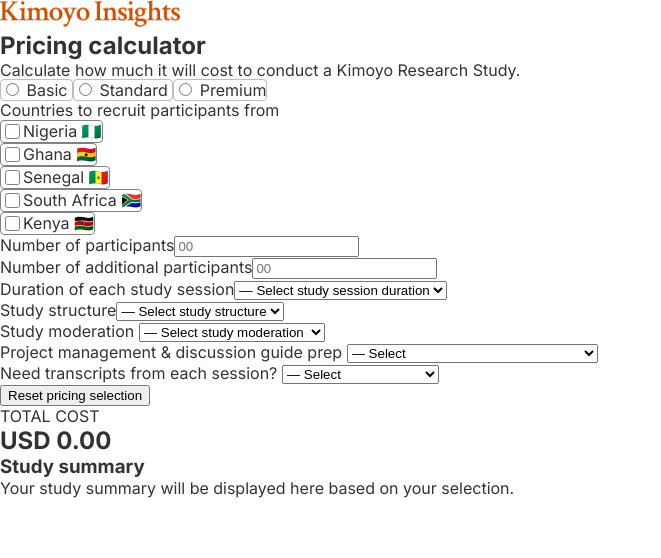
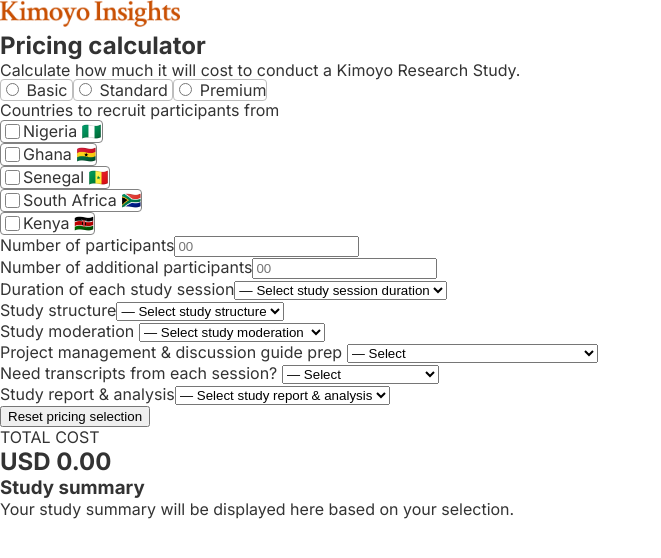
Before and after one commit to Samuel-Anumudu/pricing-calculator, a Vue app: page / in a window 1280 px wide. Shown: the top 558 px of the page, without its empty margins (0-661 px from the left). Built offline with nearby package versions, Linux system fonts and the light colour scheme.

Commit message:
Added study report component and computed its value to add to total cost

```diff
--- /dev/null
+++ b/src/components/dropdowns/StudyReport.vue
@@ -0,0 +1,36 @@
+<template>
+  <div id="study-report">
+    <label for="studyReport">Study report & analysis</label>
+    <select id="studyReport" v-model="studyReportSelected" @change="updateStudyReport">
+      <option value="">— Select study report & analysis</option>
+      <option value="I will need a study report">I will need a study report</option>
+      <option value="I don't need a study report">I don't need a study report</option>
+    </select>
+  </div>
+</template>
+
+<script lang="ts">
+import { defineComponent, ref } from 'vue'
+import type { PropType } from 'vue'
+
+export default defineComponent({
+  name: 'StudyReport',
+  props: {
+    initialSelect: {
+      type: String as PropType<string>,
+      default: ''
+    }
+  },
+  emits: ['updateStudyReport'],
+  setup(props, { emit }) {
+    const studyReportSelected = ref<string>(props.initialSelect)
+
+    const updateStudyReport = () => {
+      emit('updateStudyReport', studyReportSelected.value)
+    }
+    return { studyReportSelected, updateStudyReport }
+  }
+})
+</script>
+
+<style scoped></style>
--- a/src/components/layouts/MainSection.vue
+++ b/src/components/layouts/MainSection.vue
@@ -47,6 +47,12 @@
         <StudyTranscript
           :initialSelect="studyTranscriptSelected"
           @updateSelected="onUpdateStudyTranscript"
+          :key="resetInstance"
+        />
+
+        <StudyReport
+          :initialSelect="studyReportSelected"
+          @updateStudyReport="onUpdateStudyReport"
           :key="resetInstance"
         />
 
@@ -115,6 +121,16 @@
               }}
             </li>
           </ul>
+
+          <ul class="selected-study-report">
+            <li v-show="studyReportSelected">
+              {{
+                studyReportSelected === 'I will need a study report'
+                  ? 'Need study report and analysis'
+                  : 'No study report and analysis needed'
+              }}
+            </li>
+          </ul>
         </div>
       </div>
     </section>
@@ -131,6 +147,7 @@
 import StudyModeration from '@/components/dropdowns/StudyModeration.vue'
 import ProjectManagement from '@/components/dropdowns/ProjectManagement.vue'
 import StudyTranscript from '@/components/dropdowns/StudyTranscript.vue'
+import StudyReport from '@/components/dropdowns/StudyReport.vue'
 import ResetButton from '@/components/ui/ResetButton.vue'
 
 import { defineComponent, ref, computed, watch, watchEffect } from 'vue'
@@ -145,6 +162,7 @@
     StudyModeration,
     ProjectManagement,
     StudyTranscript,
+    StudyReport,
     ResetButton
   },
 
@@ -160,16 +178,18 @@
     const additionalParticipants = ref<number | null>(null)
     // List of countries
     const countries = ref(['Nigeria', 'Ghana', 'Senegal', 'South Africa', 'Kenya'])
-    // Study Session Initial Duration
+    // Study Session Duration ref
     const duration = ref<string>('')
-    // Study Structure selected
+    // Study Structure ref
     const selectedStudyStructure = ref<string>('')
-    // Study Moderation selected
+    // Study Moderation ref
     const studyModerationSelected = ref<string>('')
-    // Project management and discussion prep selected
+    // Project management and discussion prep ref
     const projectManagementSelected = ref<string>('')
-    // Study Transcript for each session
+    // Study Transcript ref
     const studyTranscriptSelected = ref<string>('')
+    // Study Report ref
+    const studyReportSelected = ref<string>('')
     // Form completed ref
     const isFormCompleted = ref(false)
 
@@ -184,6 +204,10 @@
 
     const onUpdateStudyTranscript = (selectedStudyTranscript: string) => {
       studyTranscriptSelected.value = selectedStudyTranscript
+    }
+
+    const onUpdateStudyReport = (selectedStudyReport: string) => {
+      studyReportSelected.value = selectedStudyReport
     }
 
     const onUpdateSelectedProjectManagement = (selectedProjectManagement: string) => {
@@ -215,6 +239,7 @@
       selectedStudyStructure.value = ''
       studyModerationSelected.value = ''
       studyTranscriptSelected.value = ''
+      studyReportSelected.value = ''
       projectManagementSelected.value = ''
       numberOfparticipants.value = null
       additionalParticipants.value = null
@@ -267,6 +292,13 @@
       }
       return value
     })
+
+    const studyReportCost = computed((value: number) => {
+      if (studyReportSelected.value === 'I will need a study report') {
+        value = 5
+      }
+      return value
+    })
     // Calculate the total cost
     const totalCost = computed(() => {
       const costPerCountry = countryCost.value || 0
@@ -275,13 +307,15 @@
       const costPerStudyModeration = studyModerationCost.value || 0
       const costPerProjectManagement = projectManagementCost.value || 0
       const costPerStudyTranscript = studyTranscriptCost.value || 0
+      const costPerStudyReport = studyReportCost.value || 0
       return (
         costPerCountry +
         costPerDuration +
         costPerStudyStructure +
         costPerStudyModeration +
         costPerProjectManagement +
-        costPerStudyTranscript
+        costPerStudyTranscript +
+        costPerStudyReport
       )
     })
 
@@ -295,16 +329,6 @@
       }
     })
 
-    //  servicePlan.value = ''
-    //   duration.value = ''
-    //   selectedStudyStructure.value = ''
-    //   studyModerationSelected.value = ''
-    //   studyTranscriptSelected.value = ''
-    //   projectManagementSelected.value = ''
-    //   numberOfparticipants.value = null
-    //   additionalParticipants.value = null
-    //   selectedCountries.value = []
-
     // Watch for when form is completely filled and all values received
     const computeIsFormCompleted = computed((): boolean => {
       if (
@@ -316,8 +340,8 @@
         selectedStudyStructure.value &&
         studyModerationSelected.value &&
         projectManagementSelected.value &&
-        studyTranscriptSelected.value
-        // should add more here -----------
+        studyTranscriptSelected.value &&
+        studyReportSelected.value
       ) {
         return true
       }
@@ -348,11 +372,13 @@
       selectedStudyStructure,
       studyModerationSelected,
       studyTranscriptSelected,
+      studyReportSelected,
       projectManagementSelected,
       onUpdateSelectedProjectManagement,
       onUpdateDuration,
       onUpdateStudyModeration,
       onUpdateStudyTranscript,
+      onUpdateStudyReport,
       onStudyStructureSelected,
       onChangeServicePlan,
       onSelectedCountriesChanged,
--- a/src/components/participants/NumberOfParticipants.vue
+++ b/src/components/participants/NumberOfParticipants.vue
@@ -8,7 +8,6 @@
         placeholder="00"
         v-model="numberOfparticipants"
         @input="updateAdditionalParticipants"
-        min="4"
       />
     </div>
     <div class="participants-field">
```
